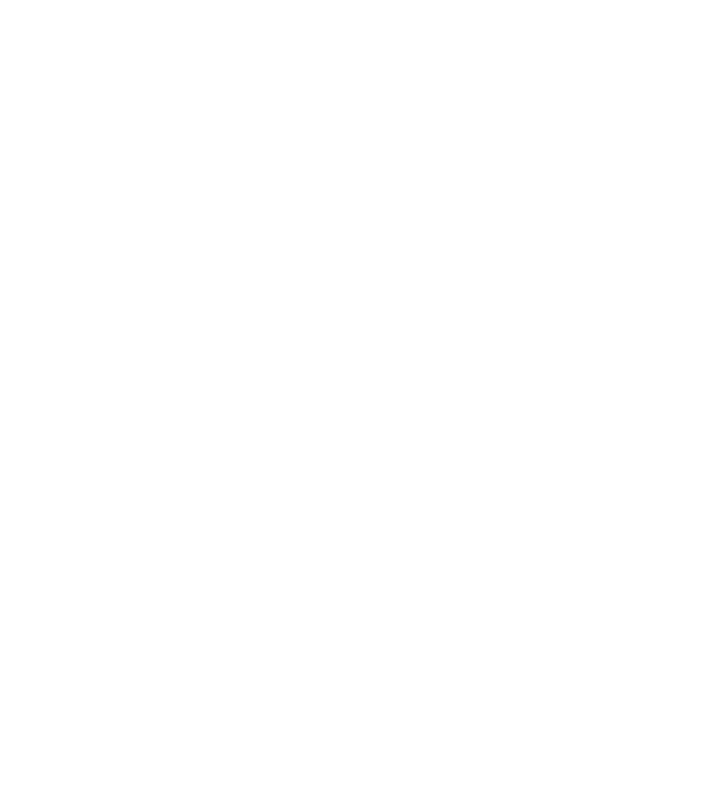
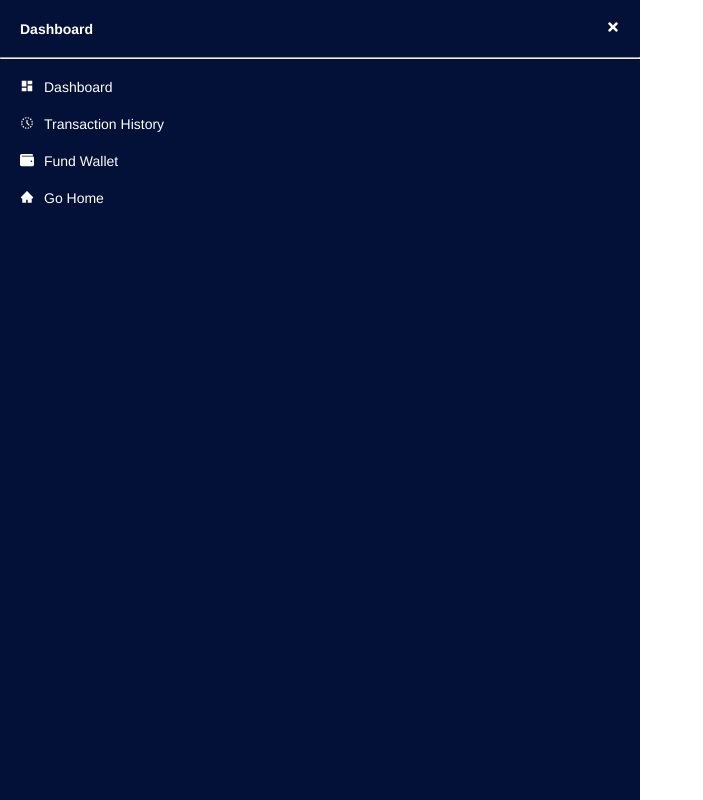
Before and after one commit to nkemjikaobi/get-wallets, a React (Create React App) app: page /dashboard in a window 1280 px wide. Shown: the whole page, without its empty margins (0-703 px from the left). Built offline with nearby package versions, Linux system fonts and the light colour scheme.

Commit message:
Sidebar added

```diff
--- a/package.json
+++ b/package.json
@@ -15,6 +15,7 @@
     "node-sass": "^6.0.0",
     "react": "^17.0.2",
     "react-dom": "^17.0.2",
+    "react-icons": "^4.3.1",
     "react-router-dom": "^5.2.0",
     "react-scripts": "4.0.3",
     "react-toastify": "^8.1.0",
--- a/src/Assets/styles/_colors.scss
+++ b/src/Assets/styles/_colors.scss
@@ -1,3 +1,5 @@
 $palette: (
  Black: #000000,
+ DarkBlue: #031037,
+ White: #fff,
 );
--- a/src/Assets/styles/_settings.scss
+++ b/src/Assets/styles/_settings.scss
@@ -1,7 +1,7 @@
 // Globals
 $global-font-size: 100%;
 $global-font-family: "Helvetica Neue", -apple-system, BlinkMacSystemFont, "Segoe UI", "Roboto", "Oxygen",  "Ubuntu", "Cantarell", "Fira Sans", "Droid Sans", sans-serif;
-
+$font-family: "Montserrat",Times,serif;
 // Body styles
 $body-font-size: $global-font-size;
 $body-font-color: #7A7A7A;
--- /dev/null
+++ b/src/Components/SideBar/SideBar.module.scss
@@ -0,0 +1,32 @@
+@import '../../Assets/styles/shared-styles.scss';
+.sidebar {
+	background-color: color(DarkBlue);
+	color: color(White);
+	width: 50%;
+	height: 100vh;
+	font-weight: $font-weight-light;
+	font-family: $font-family;
+	font-size: to-rem(14);
+
+	.header {
+		display: flex;
+		justify-content: space-between;
+        align-items: center;
+		padding: to-rem(20);
+		font-weight: $font-weight-bold;
+        font-size: to-rem(18)
+        span {
+            display: inline-block;
+        }
+	}
+    .content {
+        padding: to-rem(20);
+        .indidividualContent {
+            display: flex;
+            margin-bottom: to-rem(20);
+            div:last-child {
+                margin-left: to-rem(10);
+            }
+        }
+    }
+}
--- /dev/null
+++ b/src/Components/SideBar/SideBar.tsx
@@ -0,0 +1,60 @@
+import React from 'react';
+import styles from './SideBar.module.scss';
+import { FaTimes, FaWallet } from 'react-icons/fa';
+import { MdDashboard, MdHistoryToggleOff } from 'react-icons/md';
+import { AiFillHome } from 'react-icons/ai';
+import { useHistory } from "react-router-dom";
+
+
+const SideBar = () => {
+    const history = useHistory();
+	const SideBarData = [
+		{
+			icon: <MdDashboard />,
+			name: 'Dashboard',
+			link: '',
+		},
+		{
+			icon: <MdHistoryToggleOff />,
+            name: 'Transaction History',
+            link: '',
+		},
+		{
+			icon: <FaWallet />,
+            name: 'Fund Wallet',
+            link: '',
+		},
+		{
+			icon: <AiFillHome />,
+            name: 'Go Home',
+            link: '',
+		},
+    ];
+    const handleClick = (e: any, link: string) => {
+        e.preventDefault();
+        history.push(link);
+    }
+	return (
+		<div className={styles.sidebar}>
+			<div className={styles.header}>
+				<div>Dashboard</div>
+				<div>
+					<FaTimes />
+				</div>
+			</div>
+			<hr />
+			<div className={styles.content}>
+				{SideBarData.map(data => {
+					return (
+						<div className={styles.indidividualContent} onClick={(e) => handleClick(e,data.link)}>
+							<div>{data.icon}</div>
+							<div>{data.name}</div>
+						</div>
+					);
+				})}
+			</div>
+		</div>
+	);
+};
+
+export default SideBar;
--- /dev/null
+++ b/src/Pages/Dashboard/Dashboard.module.scss
@@ -0,0 +1 @@
+@import '../../Assets/styles/shared-styles.scss';
--- /dev/null
+++ b/src/Pages/Dashboard/Dashboard.tsx
@@ -0,0 +1,12 @@
+import React from 'react'
+import SideBar from 'src/Components/SideBar/SideBar'
+
+const Dashboard = () => {
+    return (
+        <div>
+            <SideBar />
+        </div>
+    )
+}
+
+export default Dashboard
--- a/src/Routes/config.tsx
+++ b/src/Routes/config.tsx
@@ -1,3 +1,4 @@
+import Dashboard from "src/Pages/Dashboard/Dashboard";
 import HomePage from "src/Pages/Home/HomePage";
 import RouteModel from "../Models/IRouteModel";
 
@@ -8,6 +9,12 @@
     auth: false,
     component: HomePage,
   },
+  {
+    path: "/dashboard",
+    exact: true,
+    auth: false,
+    component: Dashboard,
+  },
 ];
 
 export default config;
```
Also changed, not shown: 1 other file (tests, documents, lock files or other folders).
